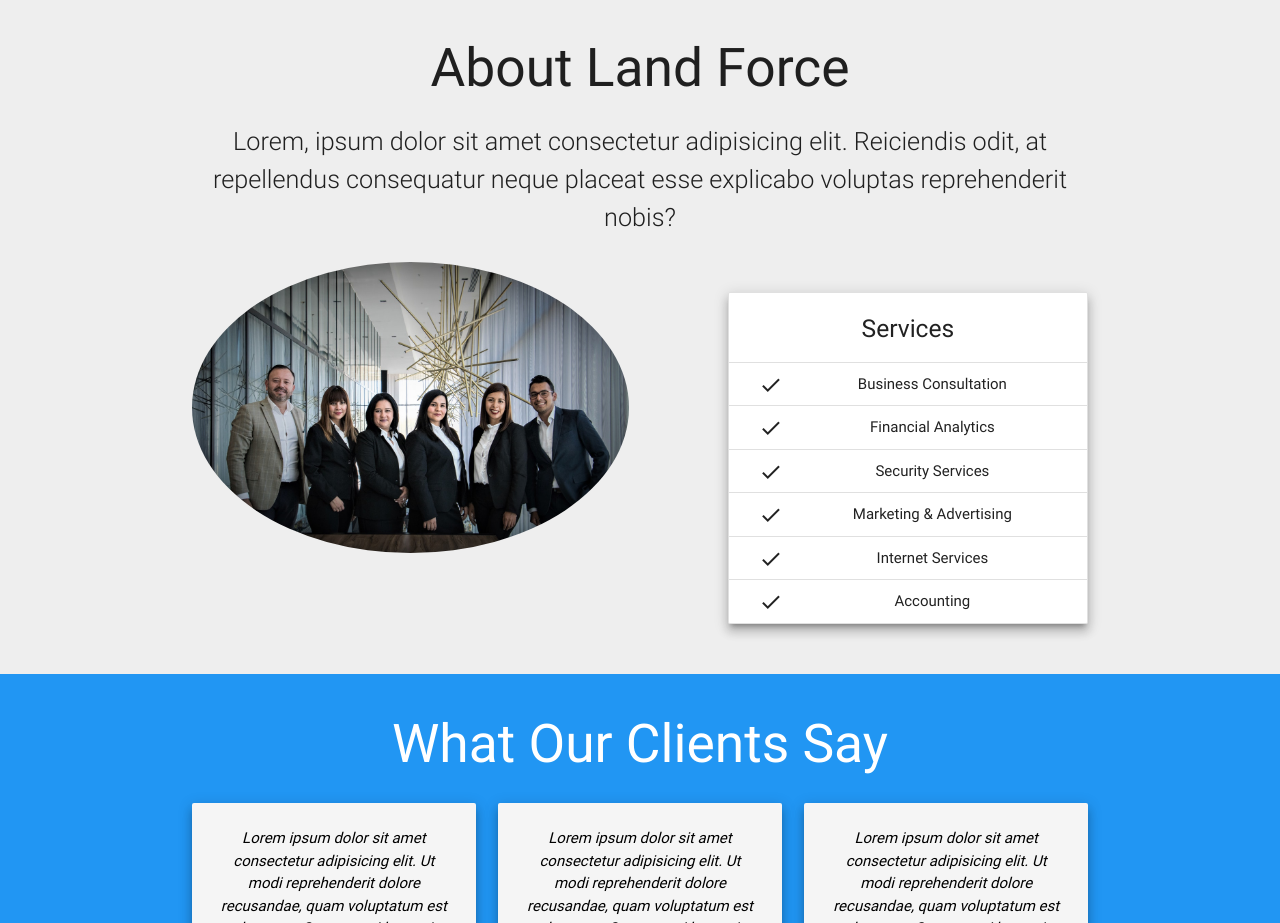
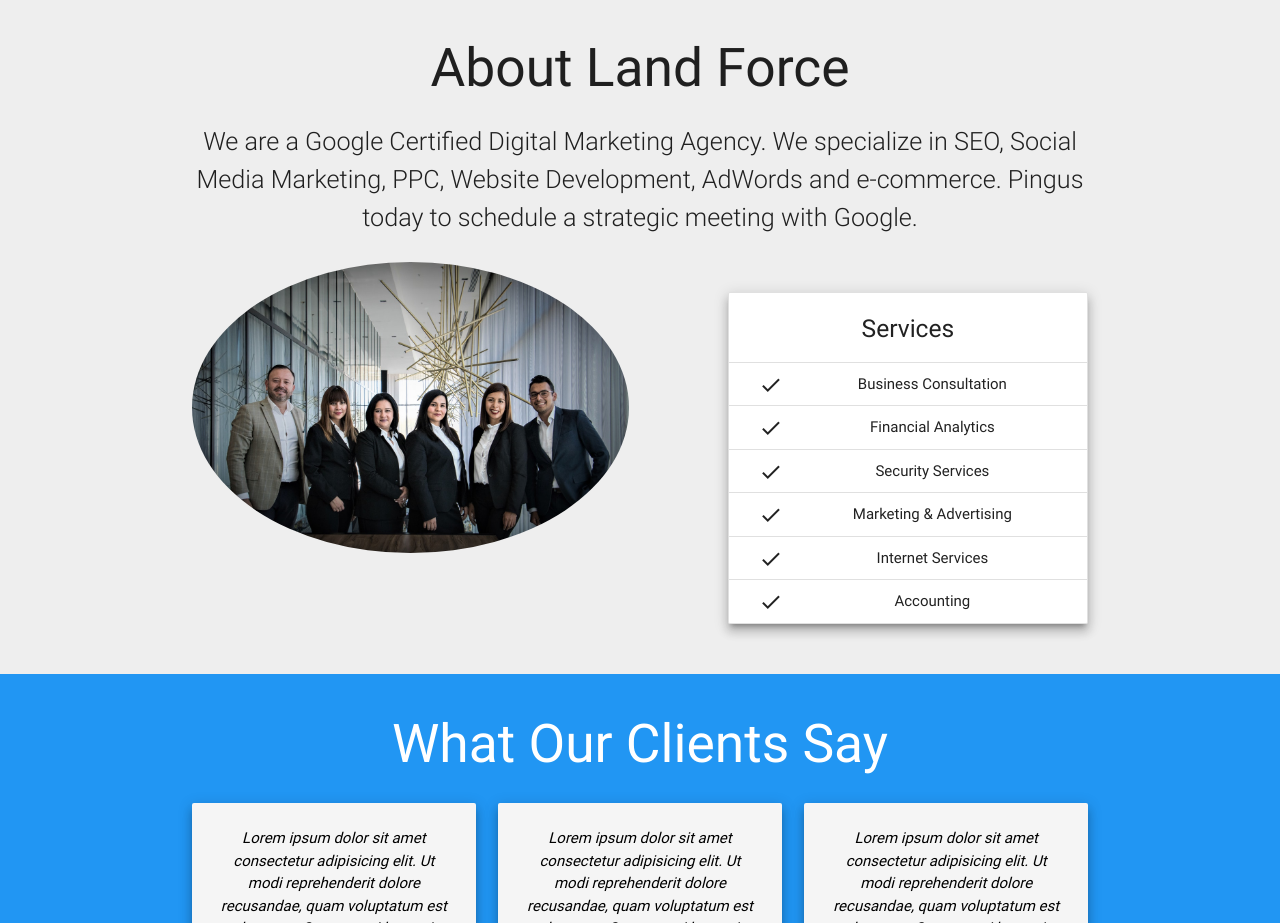
Before and after one commit to alihassan0204/land_force, a plain HTML site: page index.html in a window 1280 px wide. Shown: the part 1214-2137 px from the top of the page. Drawn offline with nearby package versions, Linux system fonts and the light colour scheme; some packages are replaced by stand-ins of ours.

Commit message:
updated the content of Company's about

```diff
--- a/index.html
+++ b/index.html
@@ -113,8 +113,7 @@
   <section id="about" class="section section-about grey lighten-3 center scrollspy">
     <div class="container">
       <h2>About Land Force</h2>
-      <p class="flow-text">Lorem, ipsum dolor sit amet consectetur adipisicing elit. Reiciendis odit, at repellendus consequatur neque placeat
-        esse explicabo voluptas reprehenderit nobis?</p>
+      <p class="flow-text">We are a Google Certified Digital Marketing Agency. We specialize in SEO, Social Media Marketing, PPC, Website Development, AdWords and e-commerce. Pingus today to schedule a strategic meeting with Google.</p>
       <div class="row">
         <div class="col s12 m6">
           <img src="img/people.jpg" alt="" class="responsive-img circle">
```
